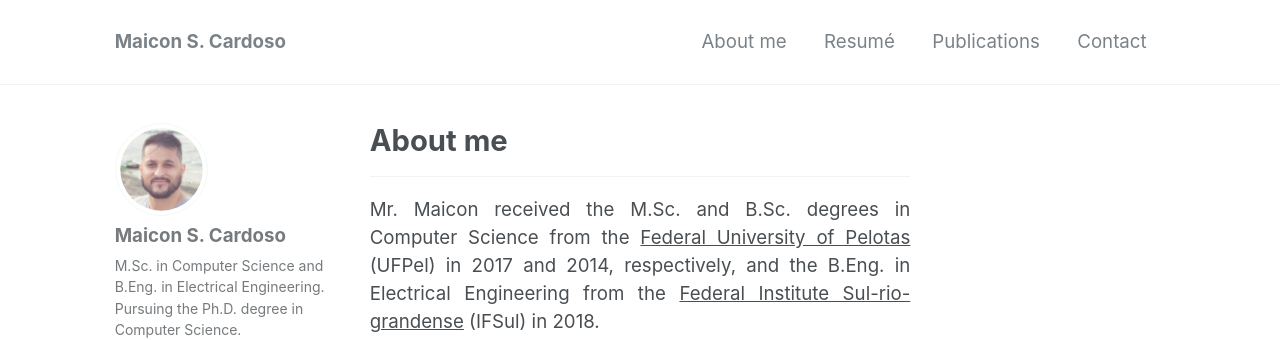
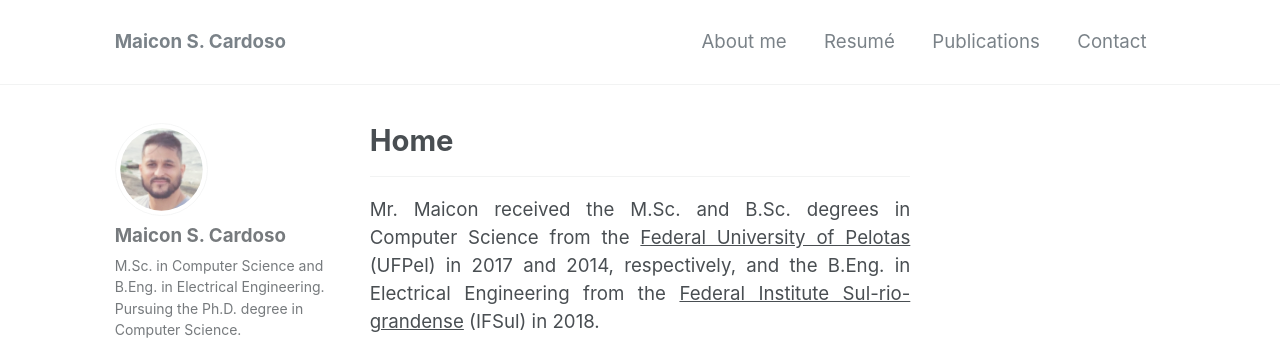
Before and after one commit to maiconsc/me, a Jekyll site: the page built from index.MD, in a window 1280 px wide. Shown: the top 340 px of the page. Built offline with Jekyll 4.4.1, drawn with Linux system fonts in a browser that asks for light colours; nearby versions of some CDN libraries; our own code applies the rules of GitHub Pages for plain Markdown files.

Commit message:
Update index.MD
changing about me for home.

```diff
--- a/index.MD
+++ b/index.MD
@@ -3,7 +3,7 @@ layout: single
 author_profile: true
 ---
 
-# About me
+# Home
 {: .text-justify}
 
 <hr>
```
